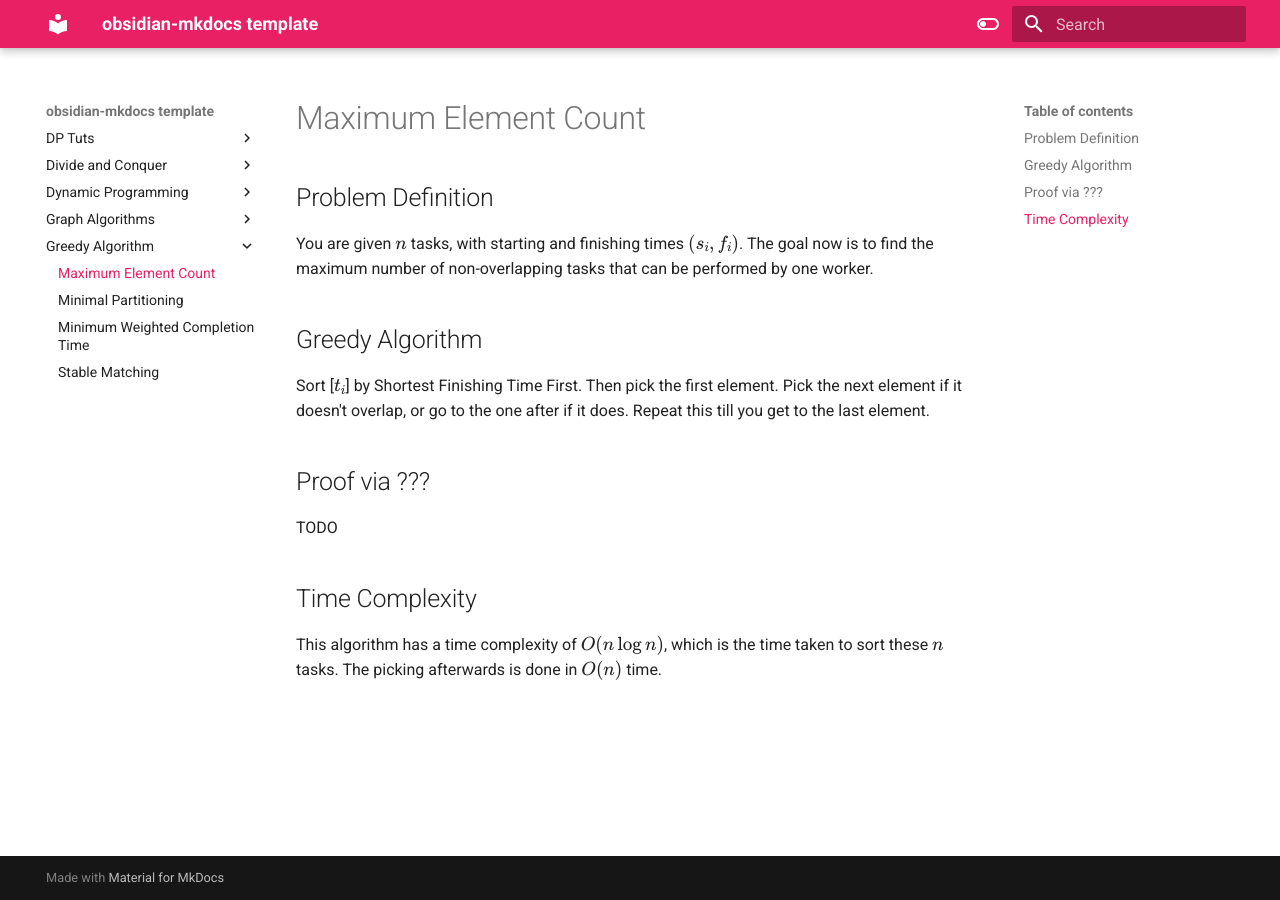
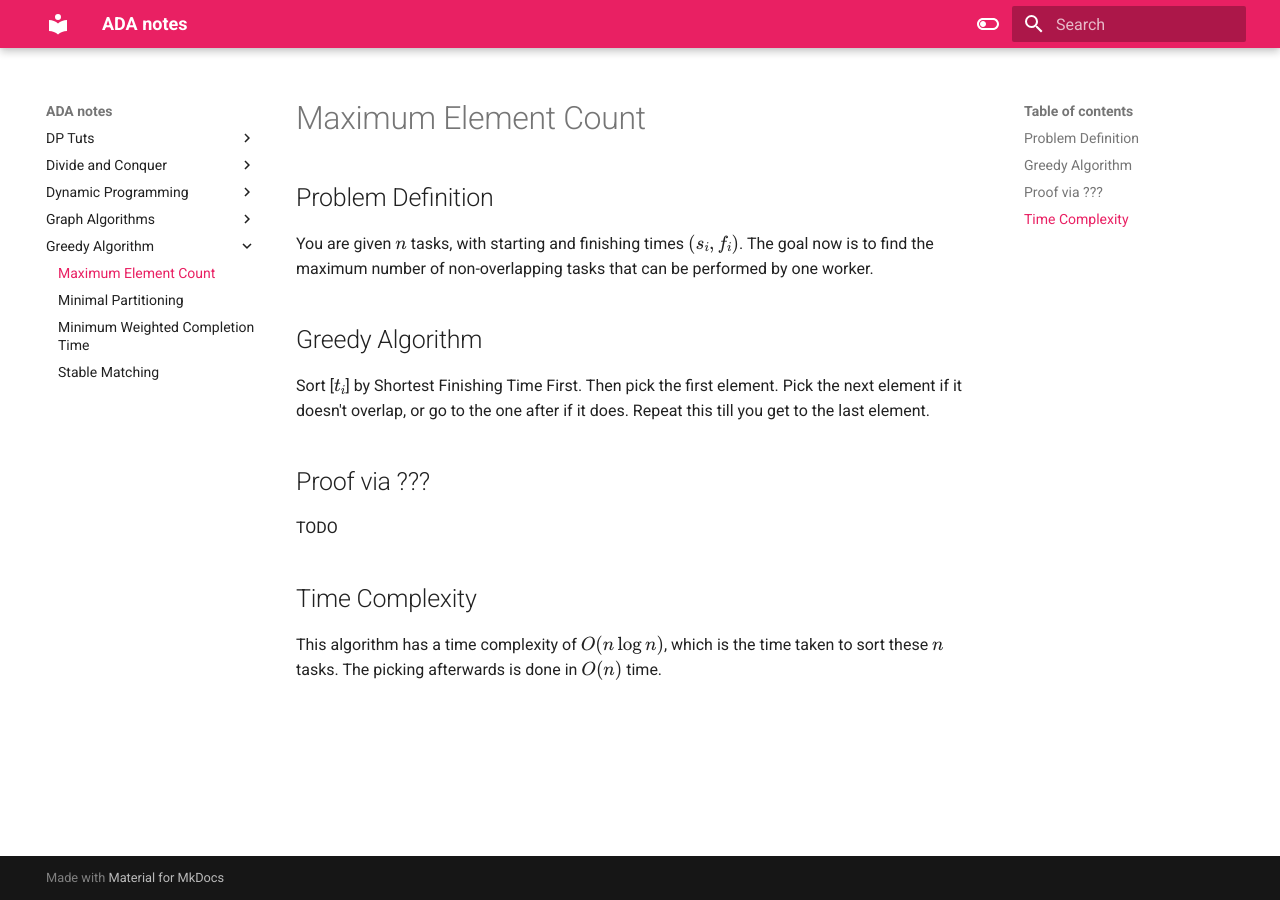
Before and after one commit to Yash-Keswani/ADA_notes_publish, an MkDocs documentation site: the page built from docs/Greedy Algorithm/Maximum Element Count.md, in a window 1280 px wide. Built offline with MkDocs 1.6.1 and Material for MkDocs 9.7.7, drawn with Linux system fonts in a browser that asks for light colours.

Commit message:
Update mkdocs.yml
pushing to remake action

```diff
--- a/mkdocs.yml
+++ b/mkdocs.yml
@@ -1,4 +1,4 @@
-site_name: obsidian-mkdocs template
+site_name: ADA notes
 
 theme:
     name: 'material'
```
